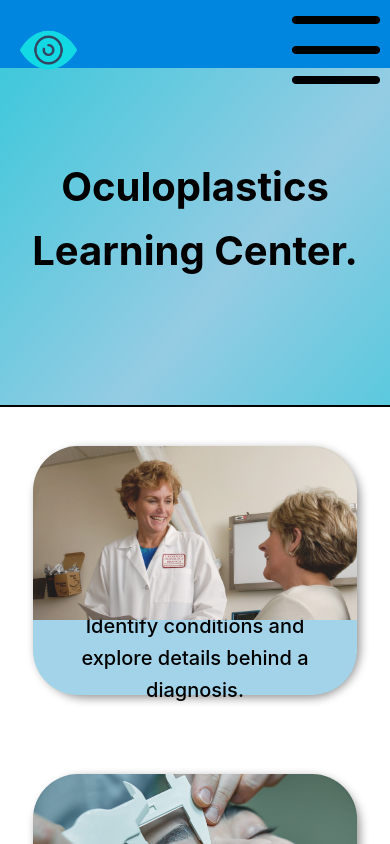
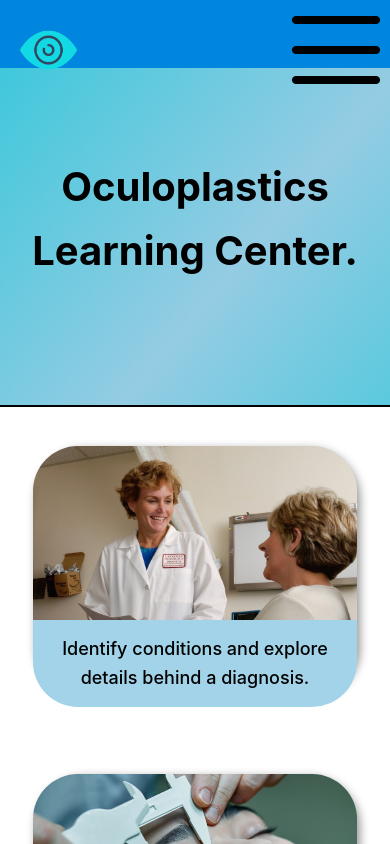
Before and after one commit to MarineNewt/Oculofacial-edu, a Next.js app: page / in a window 390 px wide. Shown: the top 844 px of the page. Built offline with nearby package versions, Linux system fonts and the light colour scheme.

Commit message:
Mobile Improvements

```diff
--- a/styles/Home.module.css
+++ b/styles/Home.module.css
@@ -93,7 +93,7 @@
 .sectionBoxText{
   display: flex;
   height: 30%;
-  font-size: clamp(20px, 1.5vw, 1000px);
+  font-size: clamp(18px, 1.5vw, 1000px);
   font-weight: 450;
   background-color: rgb(162, 211, 232);
   border-bottom-left-radius: 45px;
@@ -149,4 +149,10 @@
   .homeSectionsImage{
     display: none;
   }
+  .sectionBoxImage{
+    opacity: 100%;
+  }
+  .sectionBoxText{
+    height: 35%;
+  }
 }
```
